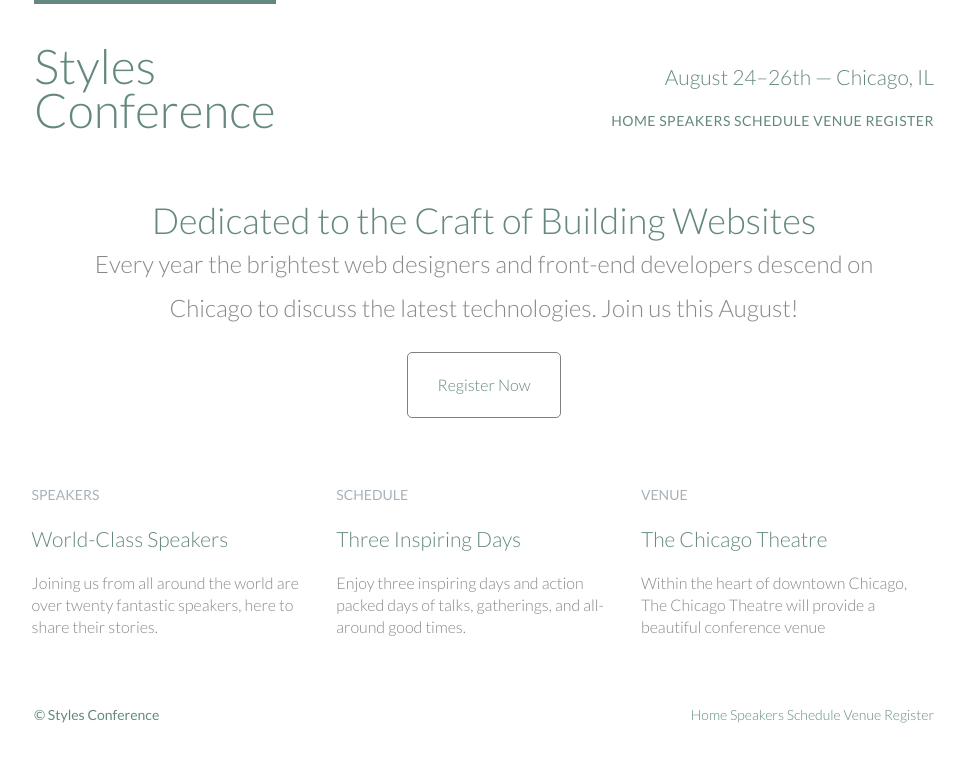
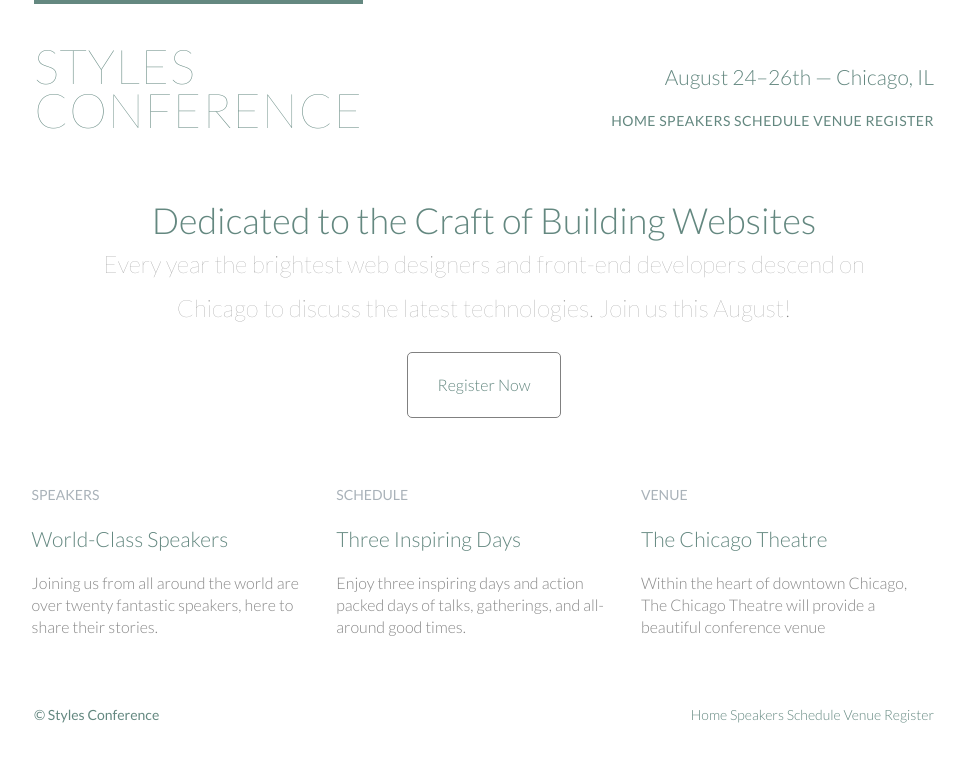
Before and after one commit to zivernay/Styles-Conference, a plain HTML site: page index.html in a window 1280 px wide. Shown: the whole page, without its empty margins (156-1121 px from the left). Drawn offline with Linux system fonts and the light colour scheme.

Commit message:
Transform logo typography to lighter uppercase type

```diff
--- a/Assets/Stylesheets/main.css
+++ b/Assets/Stylesheets/main.css
@@ -192,6 +192,7 @@ p a {
 }
 .hero p {
 	font-size: 24px;
+	font-weight: 100;
 }
 .teaser a:hover h3 {
 	color: #a9b2b9;
@@ -203,11 +204,15 @@ p a {
 =================================================
 */
 .logo {
+	border-top: 4px solid #648880;
 	float: left;
-	border-top: 4px solid #648880;
 	font-size: 48px;
+	font-weight: 100;
+	letter-spacing: 0.5px;
 	line-height: 44px;
 	padding: 40px 0 22px 0;
+	text-transform: uppercase;
+
 }
 .tagline {
 	margin: 66px 0 22px 0;
```
